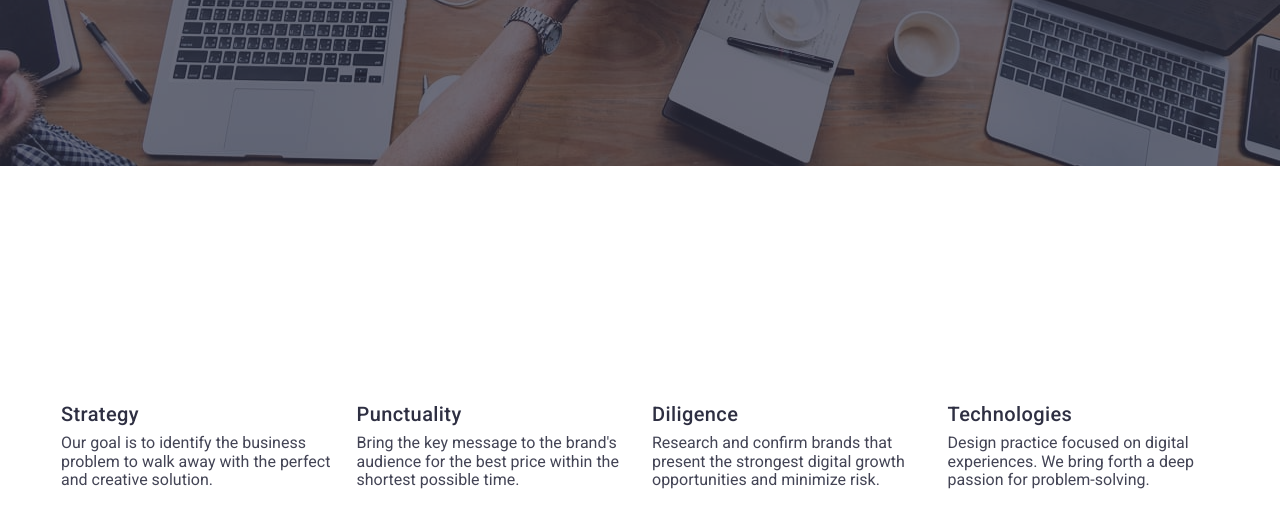
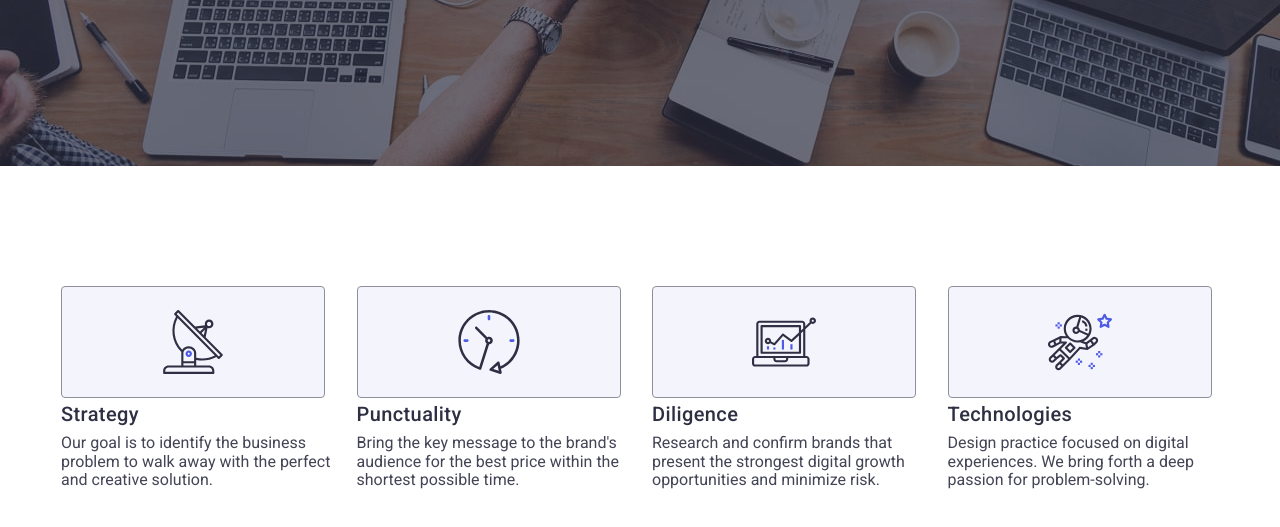
Before and after one commit to Aegenpip/goit-markup-hw-04, a plain HTML site: page index.html in a window 1280 px wide. Shown: the part 507-1034 px from the top of the page. Drawn offline with nearby package versions, Linux system fonts and the light colour scheme; the site is published under a folder, as on GitHub Pages, so addresses that start at the root find nothing.

Commit message:
fix image issues

```diff
--- a/index.html
+++ b/index.html
@@ -56,7 +56,7 @@
             <li class="card">
               <div>
                 <svg width="264" height="112">
-                    <use href="/images/icons.svg#icon-strategy"></use>
+                    <use href="./images/icons.svg#icon-strategy"></use>
                 </svg>
                 <h3 class="header-three color-navy">Strategy</h3>
                 <p>
@@ -68,7 +68,7 @@
             <li class="card">
               <div>
                 <svg width="264" height="112">
-                    <use href="/images/icons.svg#icon-punctuality"></use>
+                    <use href="./images/icons.svg#icon-punctuality"></use>
                 </svg>
                 <h3 class="header-three color-navy">Punctuality</h3>
                 <p>
@@ -80,7 +80,7 @@
             <li class="card">
               <div>
                 <svg width="264" height="112">
-                    <use href="/images/icons.svg#icon-diligence"></use>
+                    <use href="./images/icons.svg#icon-diligence"></use>
                 </svg>
                 <h3 class="header-three color-navy">Diligence</h3>
                 <p>
@@ -92,7 +92,7 @@
             <li class="card">
               <div>
                 <svg width="264" height="112">
-                    <use href="/images/icons.svg#icon-technologies"></use>
+                    <use href="./images/icons.svg#icon-technologies"></use>
                 </svg>
                 <h3 class="header-three color-navy">Technologies</h3>
                 <p>
```
